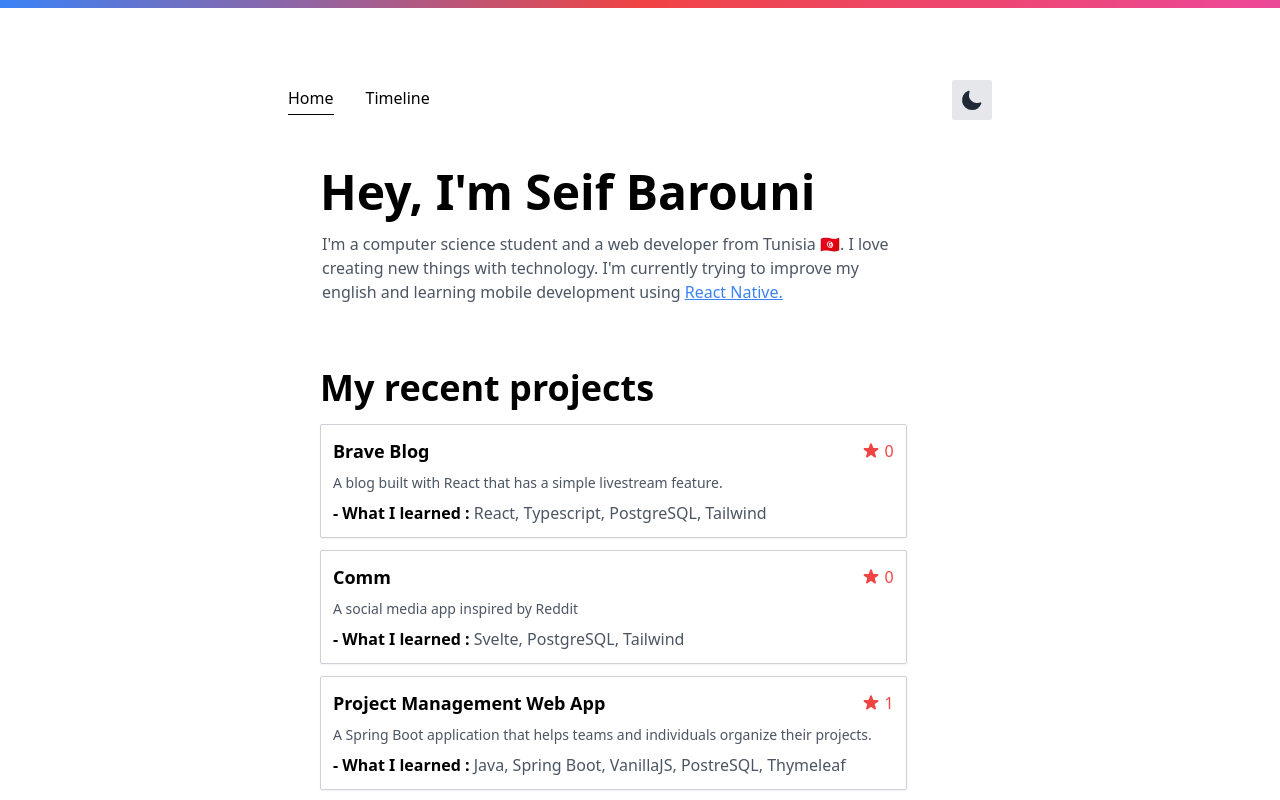
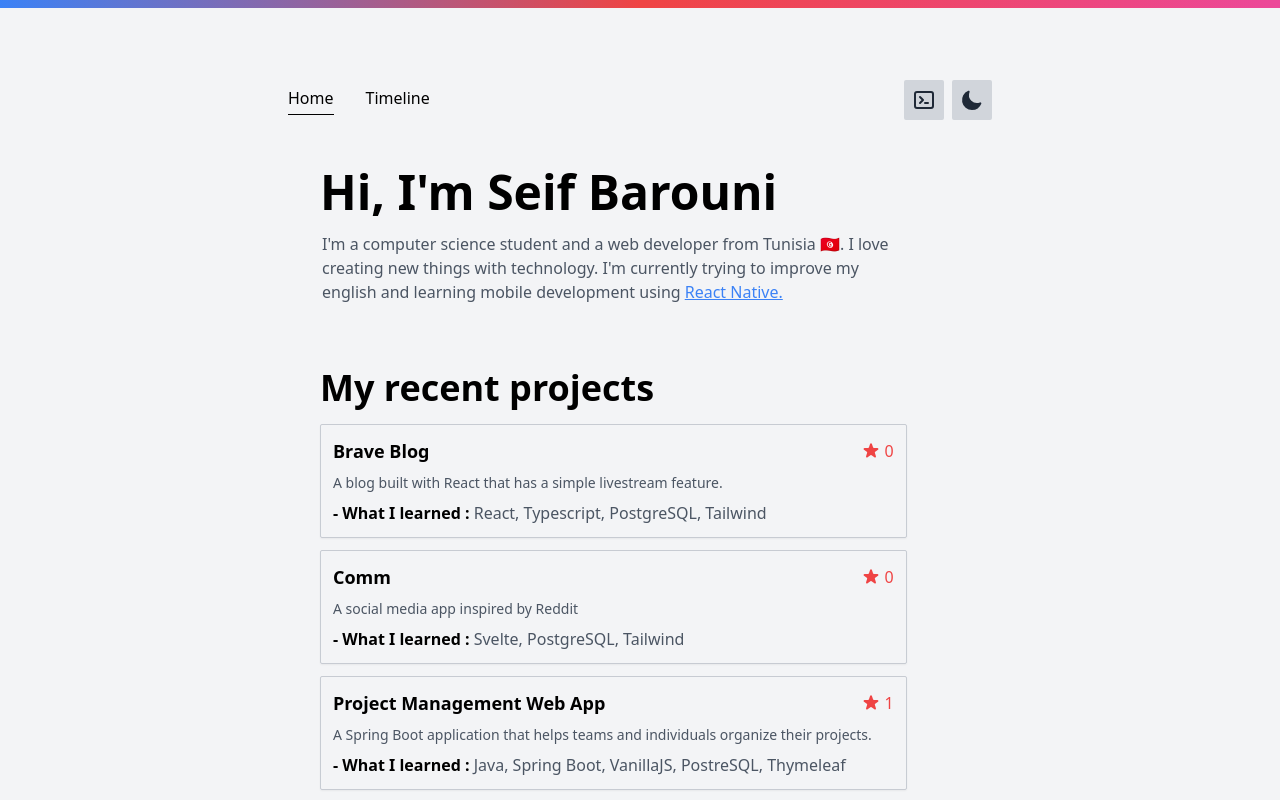
Before and after one commit to Seifbarouni/seifbarouni.live, a Next.js app: page / in a window 1280 px wide. Shown: the top 800 px of the page. Built offline with nearby package versions, Linux system fonts and the light colour scheme.

Commit message:
design+types updates

```diff
--- a/pages/_document.tsx
+++ b/pages/_document.tsx
@@ -18,8 +18,8 @@ class MyDocument extends Document {
         <Head>
           <link rel="shortcut icon" href="/favicon.svg" type="image/x-icon" />
         </Head>
-        <body className="dark:bg-eerie-black bg-white">
-          <div className="h-2 bg-gradient-to-r from-blue-500 via-red-500 to-pink-500" />
+        <body className="dark:bg-eerie-black bg-gray-100">
+          <div className="h-2 bg-gradient-to-r from-blue-500 via-red-500 to-pink-500 sticky top-0 z-40" />
           <Main />
           <NextScript />
         </body>
--- a/pages/components/Container.tsx
+++ b/pages/components/Container.tsx
@@ -5,7 +5,7 @@ import { useEffect, useState } from 'react'
 import Footer from './Footer'
 
 interface ContainerProps {
-  children: React.ReactChildren
+  children: React.ReactNode
   selected: string
 }
 
@@ -16,7 +16,7 @@ const Container: React.FC<ContainerProps> = ({ children, selected }) => {
   useEffect(() => setMounted(true), [])
   return (
     <div className="pt-12 flex flex-col">
-      <nav className="p-6 flex  lg:px-72 md:px-14 justify-between  items-center w-full sticky top-0 dark:bg-eerie-black bg-white">
+      <nav className="p-6 flex  lg:px-72 md:px-14 justify-between items-center w-full sticky top-0 dark:bg-eerie-black bg-gray-100">
         <div className="dark:text-white text-black flex space-x-8">
           <Link href="/">
             <div
@@ -41,9 +41,32 @@ const Container: React.FC<ContainerProps> = ({ children, selected }) => {
         </div>
 
         {isMounted && (
+          <div className="flex space-x-2">
             <div
               className={` ${
-              resolvedTheme === 'dark' ? 'bg-gray-800' : 'bg-gray-200'
+                resolvedTheme === 'dark' ? 'bg-gray-800' : 'bg-gray-300'
+              } p-2 rounded-sm cursor-pointer active:transform  active:scale-110 transition duration-150  ease-out hidden sm:inline-flex`}
+            >
+              <svg
+                xmlns="http://www.w3.org/2000/svg"
+                className={`h-6 w-6  ${
+                  resolvedTheme === 'dark' ? 'text-white' : 'text-gray-800'
+                } `}
+                fill="none"
+                viewBox="0 0 24 24"
+                stroke="currentColor"
+              >
+                <path
+                  strokeLinecap="round"
+                  strokeLinejoin="round"
+                  strokeWidth={2}
+                  d="M8 9l3 3-3 3m5 0h3M5 20h14a2 2 0 002-2V6a2 2 0 00-2-2H5a2 2 0 00-2 2v12a2 2 0 002 2z"
+                />
+              </svg>
+            </div>
+            <div
+              className={` ${
+                resolvedTheme === 'dark' ? 'bg-gray-800' : 'bg-gray-300'
               } p-2 rounded-sm cursor-pointer active:transform  active:scale-110 transition duration-150  ease-out`}
               onClick={() =>
                 setTheme(`${resolvedTheme === 'dark' ? 'light' : 'dark'}`)
@@ -81,6 +104,7 @@ const Container: React.FC<ContainerProps> = ({ children, selected }) => {
                 </svg>
               )}
             </div>
+          </div>
         )}
       </nav>
       <main className="flex flex-col justify-center px-8">{children}</main>
--- a/pages/components/Footer.tsx
+++ b/pages/components/Footer.tsx
@@ -3,7 +3,7 @@ interface FooterProps {}
 const Footer: React.FC<FooterProps> = () => {
   return (
     <footer className=" flex flex-col justify-center items-center lg:px-72 md:px-14 w-full mb-8 dark:text-gray-400 text-gray-600">
-      <hr className="w-full border-1 border-gray-200 dark:border-gray-800 mb-8" />
+      <hr className="w-full border-1 border-gray-300 dark:border-gray-800 mb-8" />
       <div className="flex items-center">
         <span>
           This website is built with{' '}
--- a/pages/components/FullTimeline.tsx
+++ b/pages/components/FullTimeline.tsx
@@ -4,12 +4,12 @@ interface YearProps {
 }
 interface AchievementProps {
   title: string
-  children?: any
+  children?: React.ReactNode
 }
 
 const Hr = () => {
   return (
-    <div className="border border-gray-200 dark:border-gray-600 w-full my-8" />
+    <div className="border border-gray-300 dark:border-gray-600 w-full my-8" />
   )
 }
 
@@ -53,7 +53,7 @@ const Achievement: React.FC<AchievementProps> = ({ title, children }) => {
         </svg>
         <p className="text-gray-900 dark:text-gray-100">{title}</p>
       </div>
-      <p className="text-gray-700 dark:text-gray-400 ml-6">{children}</p>
+      <p className="text-gray-600 dark:text-gray-400 ml-6">{children}</p>
     </li>
   )
 }
--- a/pages/index.tsx
+++ b/pages/index.tsx
@@ -13,7 +13,7 @@ export default function Home() {
       </Head>
       <div className="flex flex-col  lg:px-72 md:px-16 justify-center">
         <h1 className="text-3xl md:text-5xl dark:text-white text-black font-bold pt-6">
-          Hey, I'm Seif Barouni
+          Hi, I'm Seif Barouni
         </h1>
         <h2 className="text-gray-600 dark:text-gray-400 pt-4 ml-0.5 md:w-11/12 mb-16">
           I'm a computer science student and a web developer from Tunisia 🇹🇳. I
```
Lines whose indentation alone changed are shown as unchanged.
